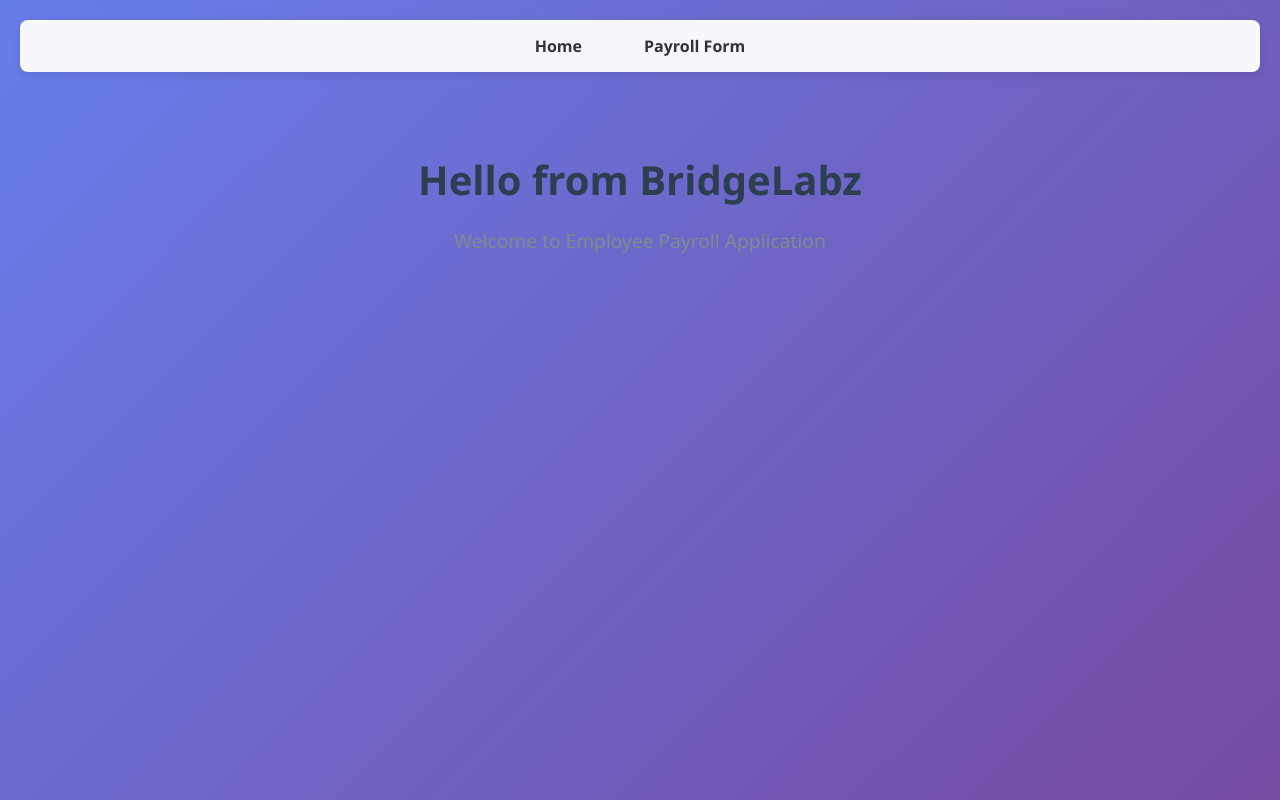
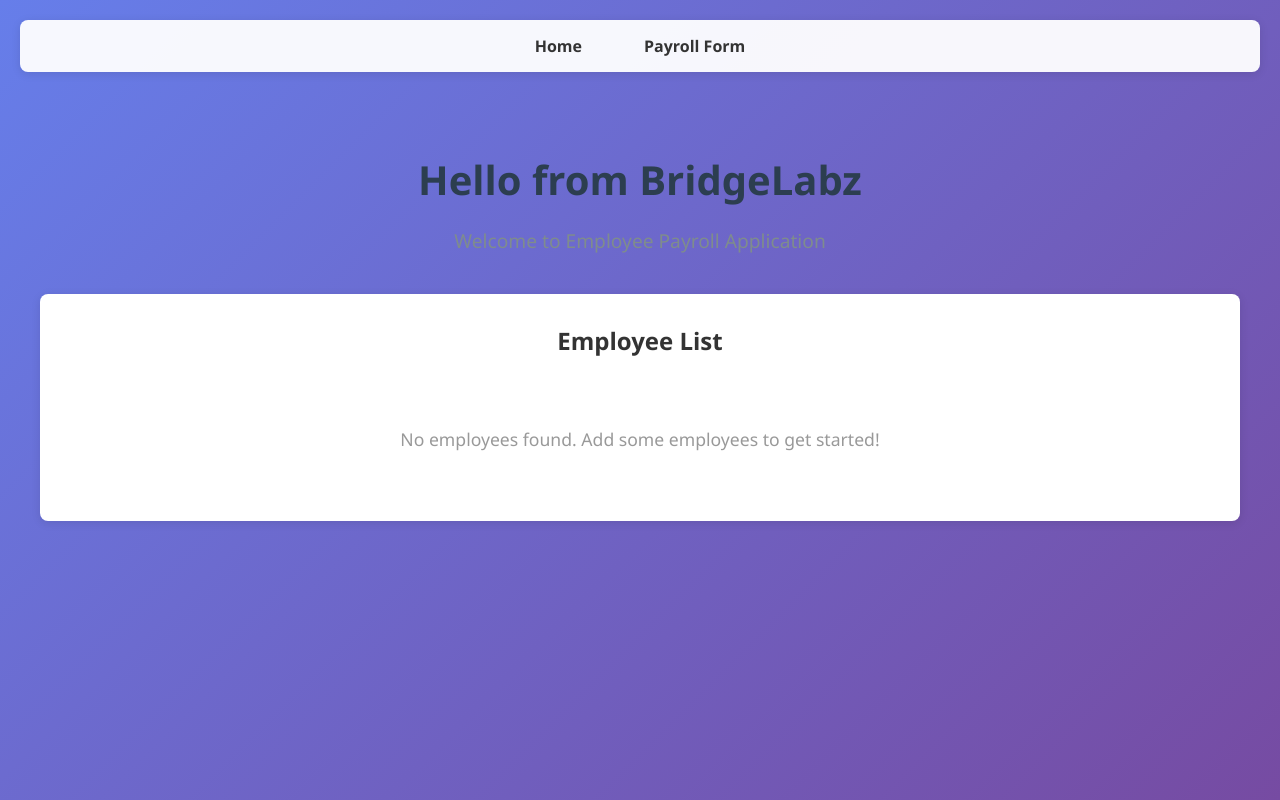
Before and after one commit to Devrajj-14/employeePayroll, a React (Create React App) app: page / in a window 1280 px wide. Built offline with nearby package versions, Linux system fonts and the light colour scheme.

Commit message:
[Devraj]: complete UC7 feature - Use State to manage employee data

```diff
--- a/src/App.js
+++ b/src/App.js
@@ -1,4 +1,4 @@
-import React from 'react';
+import React, { useState } from 'react';
 import { BrowserRouter as Router, Routes, Route, Link } from 'react-router-dom';
 import './App.css';
 import './global.css';
@@ -6,6 +6,12 @@ import Home from './home/home';
 import PayrollForm from './payroll-form/payroll-form';
 
 function App() {
+  const [refreshKey, setRefreshKey] = useState(0);
+
+  const handleEmployeeAdded = () => {
+    setRefreshKey(prev => prev + 1);
+  };
+
   return (
     <Router>
       <div className="app-container">
@@ -21,8 +27,8 @@ function App() {
         </nav>
 
         <Routes>
-          <Route path="/" element={<Home />} />
-          <Route path="/payroll" element={<PayrollForm />} />
+          <Route path="/" element={<Home key={refreshKey} />} />
+          <Route path="/payroll" element={<PayrollForm onEmployeeAdded={handleEmployeeAdded} />} />
         </Routes>
       </div>
     </Router>
--- /dev/null
+++ b/src/components/display/display.jsx
@@ -0,0 +1,49 @@
+import React from 'react';
+import './display.scss';
+
+const Display = ({ employees, onDelete }) => {
+  return (
+    <div className="display-container">
+      <h2>Employee List</h2>
+      {employees.length === 0 ? (
+        <p className="no-data">No employees found. Add some employees to get started!</p>
+      ) : (
+        <div className="employee-table">
+          <table>
+            <thead>
+              <tr>
+                <th>ID</th>
+                <th>Name</th>
+                <th>Gender</th>
+                <th>Salary</th>
+                <th>Department</th>
+                <th>Actions</th>
+              </tr>
+            </thead>
+            <tbody>
+              {employees.map((employee) => (
+                <tr key={employee.id}>
+                  <td>{employee.id}</td>
+                  <td>{employee.name}</td>
+                  <td>{employee.gender}</td>
+                  <td>${employee.salary}</td>
+                  <td>{employee.department.join(', ')}</td>
+                  <td>
+                    <button
+                      className="delete-btn"
+                      onClick={() => onDelete(employee.id)}
+                    >
+                      Delete
+                    </button>
+                  </td>
+                </tr>
+              ))}
+            </tbody>
+          </table>
+        </div>
+      )}
+    </div>
+  );
+};
+
+export default Display;
--- /dev/null
+++ b/src/components/display/display.scss
@@ -0,0 +1,72 @@
+.display-container {
+  max-width: 1200px;
+  margin: 40px auto;
+  padding: 30px;
+  background: #fff;
+  border-radius: 8px;
+  box-shadow: 0 2px 10px rgba(0, 0, 0, 0.1);
+
+  h2 {
+    text-align: center;
+    color: #333;
+    margin-bottom: 30px;
+  }
+
+  .no-data {
+    text-align: center;
+    color: #999;
+    padding: 40px;
+    font-size: 1.1rem;
+  }
+
+  .employee-table {
+    overflow-x: auto;
+
+    table {
+      width: 100%;
+      border-collapse: collapse;
+
+      thead {
+        background: #667eea;
+        color: white;
+
+        th {
+          padding: 15px;
+          text-align: left;
+          font-weight: 600;
+        }
+      }
+
+      tbody {
+        tr {
+          border-bottom: 1px solid #eee;
+          transition: background 0.2s;
+
+          &:hover {
+            background: #f8f9fa;
+          }
+
+          td {
+            padding: 15px;
+            color: #555;
+          }
+        }
+      }
+
+      .delete-btn {
+        padding: 8px 16px;
+        background: #e74c3c;
+        color: white;
+        border: none;
+        border-radius: 4px;
+        cursor: pointer;
+        font-weight: 600;
+        transition: background 0.3s;
+
+        &:hover {
+          background: #c0392b;
+        }
+      }
+    }
+  }
+}
--- a/src/home/home.jsx
+++ b/src/home/home.jsx
@@ -1,11 +1,31 @@
-import React from 'react';
+import React, { useState } from 'react';
 import './home.scss';
+import Display from '../components/display/display';
+import inMemoryService from '../services/inMemoryService';
 
 const Home = () => {
+  const [employees, setEmployees] = useState([]);
+  const [refresh, setRefresh] = useState(0);
+
+  // Load employees on component mount
+  React.useEffect(() => {
+    const allEmployees = inMemoryService.getAllEmployees();
+    setEmployees(allEmployees);
+  }, [refresh]);
+
+  const handleDelete = (id) => {
+    if (window.confirm('Are you sure you want to delete this employee?')) {
+      inMemoryService.deleteEmployee(id);
+      setRefresh(prev => prev + 1); // Trigger re-render
+      alert('Employee deleted successfully!');
+    }
+  };
+
   return (
     <div className="home-container">
       <h1>Hello from BridgeLabz</h1>
       <p>Welcome to Employee Payroll Application</p>
+      <Display employees={employees} onDelete={handleDelete} />
     </div>
   );
 };
--- a/src/payroll-form/payroll-form.jsx
+++ b/src/payroll-form/payroll-form.jsx
@@ -1,7 +1,8 @@
 import React, { useState } from 'react';
 import './payroll-form.scss';
+import inMemoryService from '../services/inMemoryService';
 
-const PayrollForm = () => {
+const PayrollForm = ({ onEmployeeAdded }) => {
   const [formData, setFormData] = useState({
     name: '',
     gender: '',
@@ -35,9 +36,15 @@ const PayrollForm = () => {
   const handleSubmit = (e) => {
     e.preventDefault();
     if (formData.name && formData.gender && formData.salary) {
-      console.log('Employee Data:', formData);
-      // This will be connected to service in next UC
+      const newEmployee = inMemoryService.createEmployee(formData);
+      console.log('Employee Data:', newEmployee);
       alert('Employee data saved successfully!');
+
+      // Notify parent component
+      if (onEmployeeAdded) {
+        onEmployeeAdded(newEmployee);
+      }
+
       // Reset form
       setFormData({
         name: '',
```
